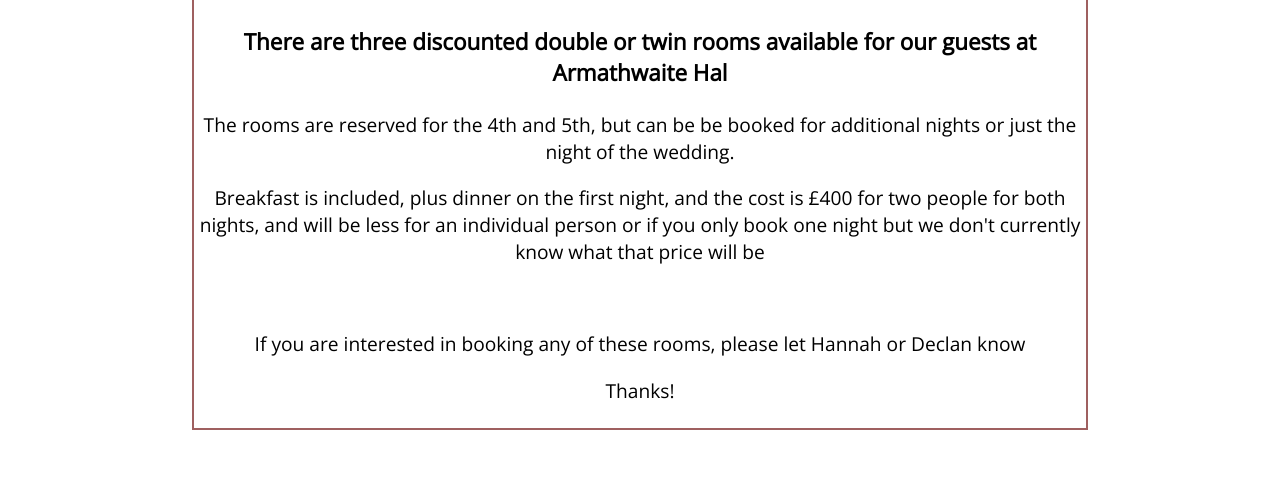
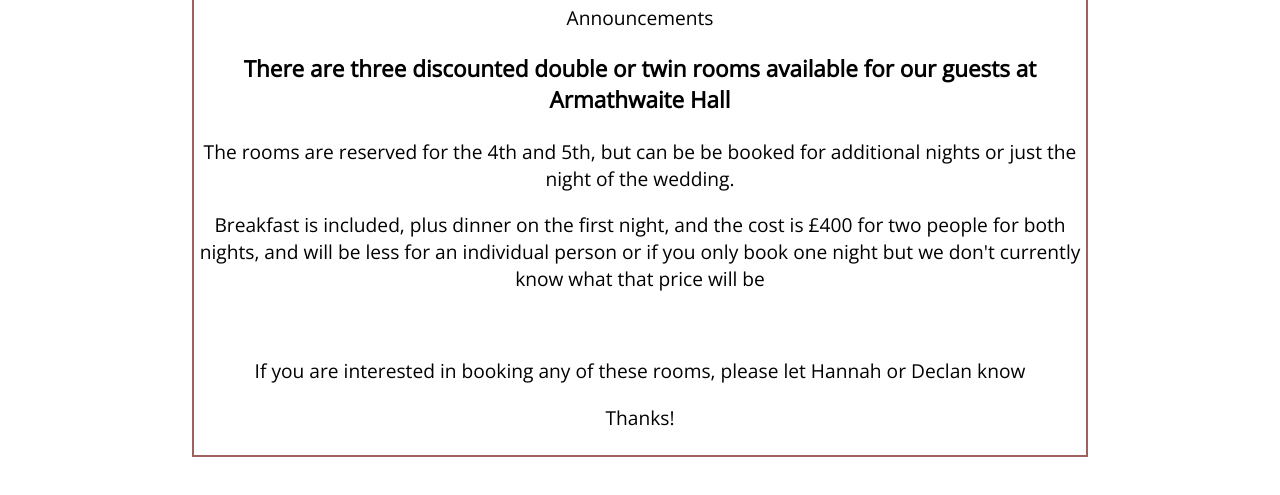
Before and after one commit to hannahanddeclan/hannahanddeclan.github.io, a plain HTML site: page homepage.html in a window 1280 px wide. Shown: the part 229-724 px from the top of the page. Drawn offline with nearby package versions, Linux system fonts and the light colour scheme; a web font is replaced by a local one.

Commit message:
Update homepage.html

```diff
--- a/homepage.html
+++ b/homepage.html
@@ -30,7 +30,8 @@
       </div>
       <div>
         <div class="message">
-          <h3>There are three discounted double or twin rooms available for our guests at Armathwaite Hal</h3>
+          <div class="annoucements">Announcements</div>
+          <h3>There are three discounted double or twin rooms available for our guests at Armathwaite Hall</h3>
           <p>The rooms are reserved for the 4th and 5th, but can be be booked for additional nights or just the night of the wedding.</p>
           <p>Breakfast is included, plus dinner on the first night, and the cost is £400 for two people for both nights, and will be less for an individual person or if you only book one night but we don't currently know what that price will be </p>
           <br>
```
